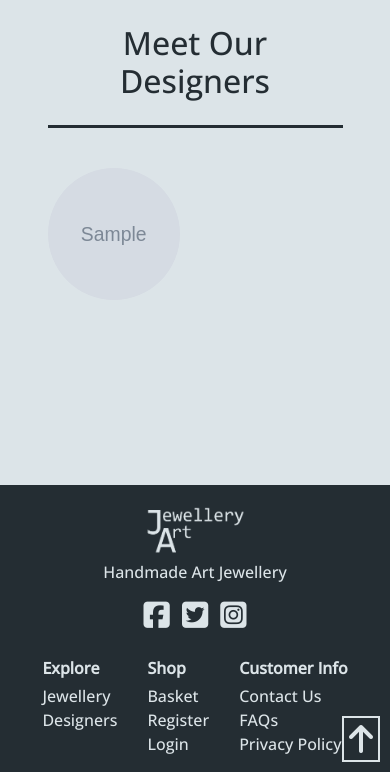
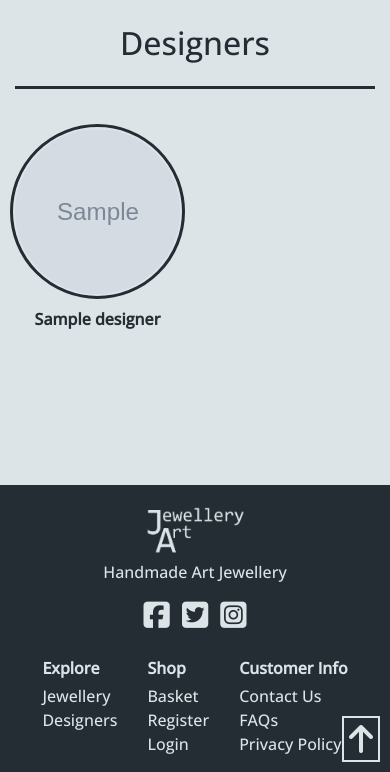
Before and after one commit to Stephanie-Ash/jewellery-art, a Django app: page /designers/ in a window 390 px wide. Shown: the part 72-844 px from the top of the page. Run offline with Django 3.2, Linux system fonts and the light colour scheme; tables that the repository leaves empty hold one stand-in row (values such as "Sample post"); grey boxes marked "Sample" are stand-in pictures; some libraries are stand-ins or nearby versions.

Commit message:
Add designer names to the designers page and refine display for small screens

```diff
--- a/designers/templates/designers/designers.html
+++ b/designers/templates/designers/designers.html
@@ -3,10 +3,11 @@
 {% block content %}
 <section class="container-fluid">
     <div class="row">
-        <div class="col-10 mx-auto">
+        <div class="col-12 col-sm-10 mx-auto">
             <div class="row">
                 <div class="col-12 mt-4 my-2 text-center text-sm-left txt-drk">
-                    <h2 class="d-inline-block mb-0">Meet Our Designers</h2>
+                    <h2 class="d-none d-sm-block mb-0">Meet Our Designers</h2>
+                    <h2 class="d-sm-none mb-0">Designers</h2>
                 </div>
                 <div class="col-12">
                     <hr class="divide-rule">
@@ -14,14 +15,17 @@
             </div>
             <div class="row">
             {% for designer in designers %}
-                <div class="col-6 col-md-4 col-lg-3">
-                    <div class="designer-img-cont">
+                <div class="col-6 col-md-4 col-lg-3 text-center txt-drk">
+                    <a class="content-link" href="">
+                        <div class="designer-img-cont mb-3">
                             {% if designer.image %}
                             <img class="designer-img" src="{{ designer.image.url }}" alt="{{ designer.name }}">
                             {% else %}
                             <img class="designer-img" src="{{ MEDIA_URL }}no-image.png" alt="{{ designer.name }}">
                             {% endif %}
                         </div>
+                        <h4 class="designer-title mb-5">{{ designer.name }}</h4>
+                    </a>
                 </div>
             {% endfor %}
             </div>
--- a/static/css/base.css
+++ b/static/css/base.css
@@ -341,6 +341,8 @@ footer {
 /* circular images */
 /* adapted from https://jonathannicol.com/blog/2014/06/16/centre-crop-thumbnails-with-css/ */
 .designer-img-cont {
+    outline: 3px solid #242d33;
+    outline-offset: 2px;
     position: relative;
     width: 100%;
     padding-top: 100%;
@@ -362,6 +364,10 @@ width: auto;
 .designer-img-cont img.portrait {
     width: 100%;
     height: auto;
+}
+
+.designer-title {
+    font-weight: bold;
 }
 
 /* ------------------------Media Queries------------------------ */
```
Also changed, not shown: media/IMG-20200516-WA0005.jpg (deleted), media/IMG-20200516-WA0005_vtNHZYm.jpg (deleted), media/group11.0.jpg (deleted), media/group11.0_q99hSYw.jpg (deleted), media/rachel.jpg (deleted), media/rachel_Dn3mN5S.jpg (deleted), media/rachel_R8LQwuh.jpg (deleted). Lines whose indentation alone changed are shown as unchanged.
